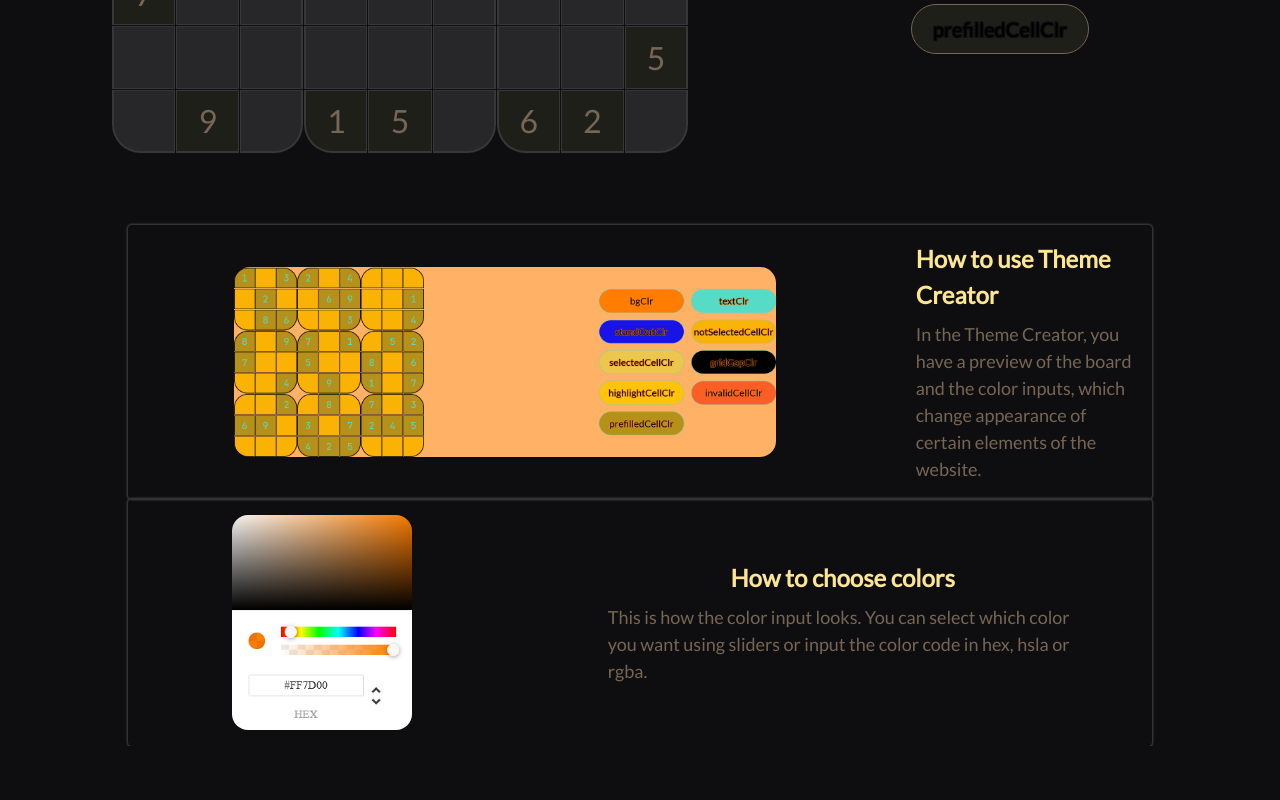
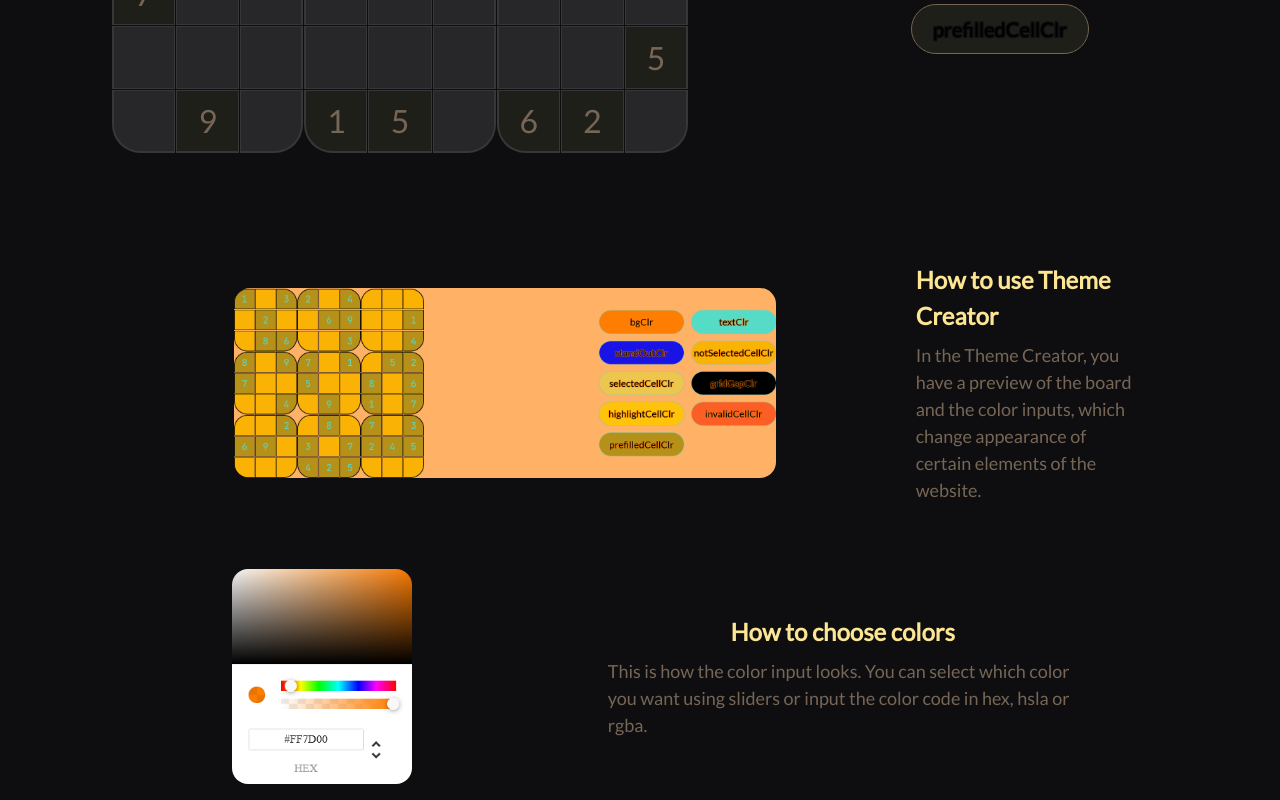
Before and after one commit to mockoocy/sudoSolve-old, a React (Create React App) app: page /themeCreator in a window 1280 px wide. Shown: the part 535-1335 px from the top of the page. Before the commit the page ends 1281 px from the top, so only its background shows below. Built offline with nearby package versions, Linux system fonts and the light colour scheme; a web font is replaced by a local one.

Commit message:
making page look actually nice

```diff
--- a/src/globalComponents/InfoBox.tsx
+++ b/src/globalComponents/InfoBox.tsx
@@ -9,8 +9,7 @@ const StyledInfoBox = styled.section`
   gap: 5%;
   width: 80%;
   padding: 1.25%;
-  ${boxShadowOutline(0.0625, 0.125, "var(--gridGapClr)")};
-  border-radius: 0.25rem;
+  border-top: 1px solid #0f0f0f2f;
 
   @media (max-width: 820px) {
     flex-direction: column;
--- a/src/pages/ThemeCreator/ThemeCreator.tsx
+++ b/src/pages/ThemeCreator/ThemeCreator.tsx
@@ -6,6 +6,7 @@ import { Theme } from "../../types";
 import styled from "styled-components";
 import ColorInput from "./ColorInput";
 import InfoBox from "../../globalComponents/InfoBox";
+import InfoBoxes from "../../globalComponents/InfoBoxes";
 
 const themeCreatorOverview = require(`../../assets/themeCreatorImage1.png`);
 const colorInputOverview = require(`../../assets/ColorInputImage.png`);
@@ -73,14 +74,19 @@ export default function ThemeCreator({
         <SudokuBoard width={boardSize.width} height={boardSize.height} />
         <div id="color-inputs-container">{colorInputElements}</div>
       </div>
+      <InfoBoxes>
         <InfoBox
           visualChild={
-          <img src={themeCreatorOverview} alt="Theme Creator page screenshot" />
+            <img
+              src={themeCreatorOverview}
+              alt="Theme Creator page screenshot"
+            />
           }
           description={
             <p>
-            In the Theme Creator, you have a preview of the board and the color
-            inputs, which change appearance of certain elements of the website.
+              In the Theme Creator, you have a preview of the board and the
+              color inputs, which change appearance of certain elements of the
+              website.
             </p>
           }
           heading="How to use Theme Creator"
@@ -97,6 +103,7 @@ export default function ThemeCreator({
           }
           heading="How to choose colors"
         />
+      </InfoBoxes>
     </StyledThemeCreator>
   );
 }
```
Also changed, not shown: src/assets/sudoSolveLogo.svg. Lines whose indentation alone changed are shown as unchanged.
